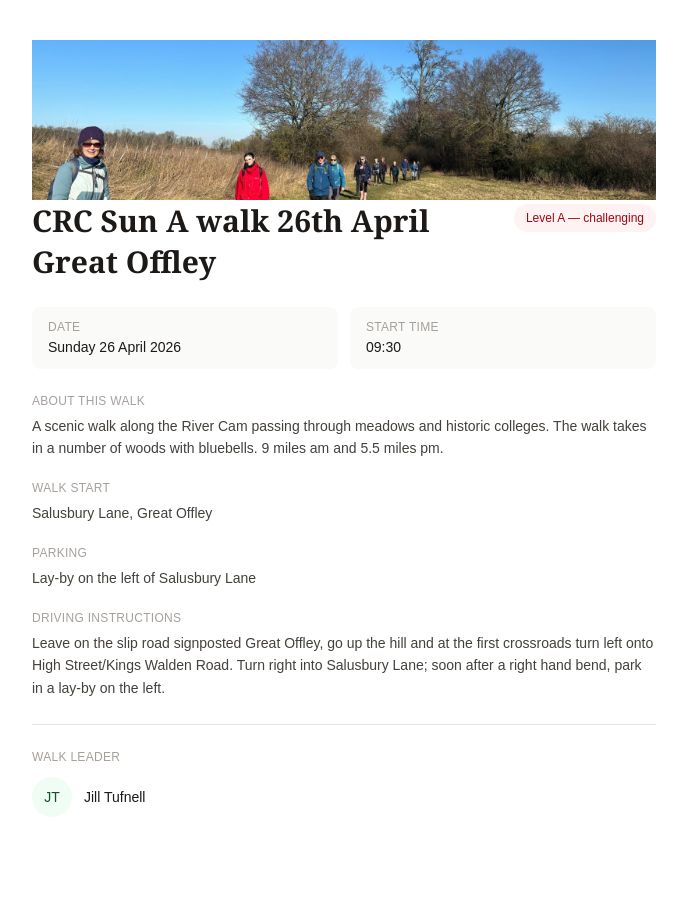
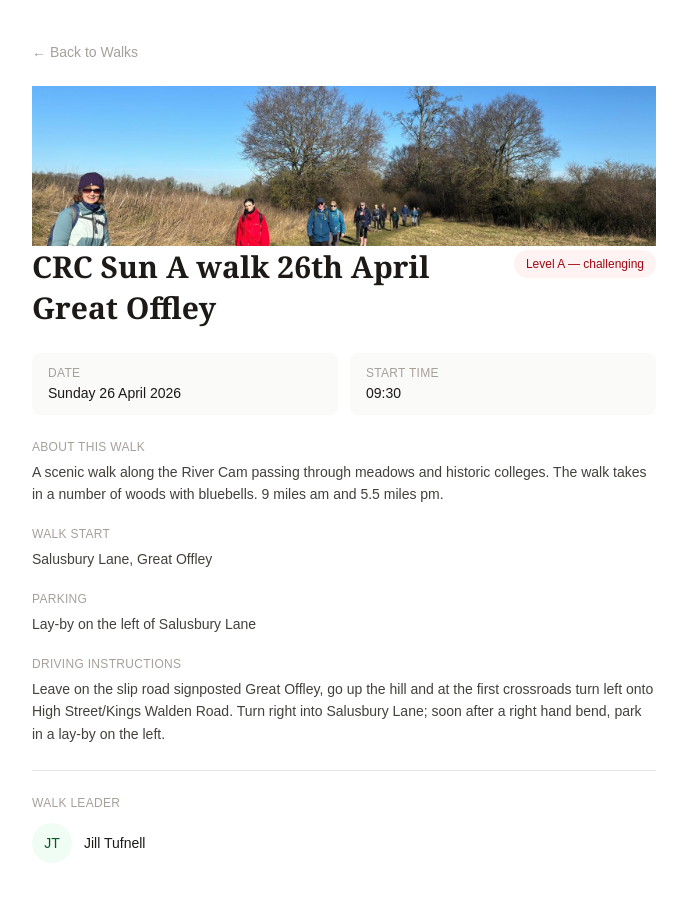
Before and after one commit to pelx/cambridge-rambling-club, a Next.js app: page /walks/1 in a window 1280 px wide. Shown: the whole page, without its empty margins (296-983 px from the left). Before the commit the page ends 857 px from the top, so only its background shows below. Built offline with nearby package versions, Linux system fonts and the light colour scheme.

Commit message:
added back button in walks

```diff
--- a/app/walks/[id]/page.tsx
+++ b/app/walks/[id]/page.tsx
@@ -1,4 +1,5 @@
 import Image from 'next/image';
+import Link from 'next/link';
 import { walks, getWalkById } from '../../../lib/walks';
 import { notFound } from 'next/navigation';
 
@@ -31,6 +32,9 @@ export default async function WalkDetailPage({ params }: { params: Promise<{ id:
 
     return (
         <main className="max-w-2xl mx-auto px-6 py-10">
+            <Link href="/walks" className="text-sm text-stone-400 hover:text-stone-600 transition-colors mb-6 inline-block">
+                ← Back to Walks
+            </Link>
 
             {/* Image */}
             <div className="relative w-full h-40 overflow-hidden">
```
Also changed, not shown: public/images/walk_placeholder.svg.
